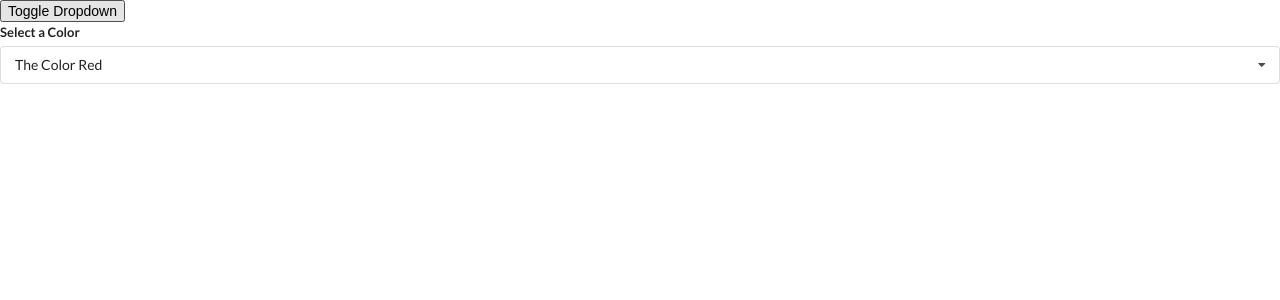
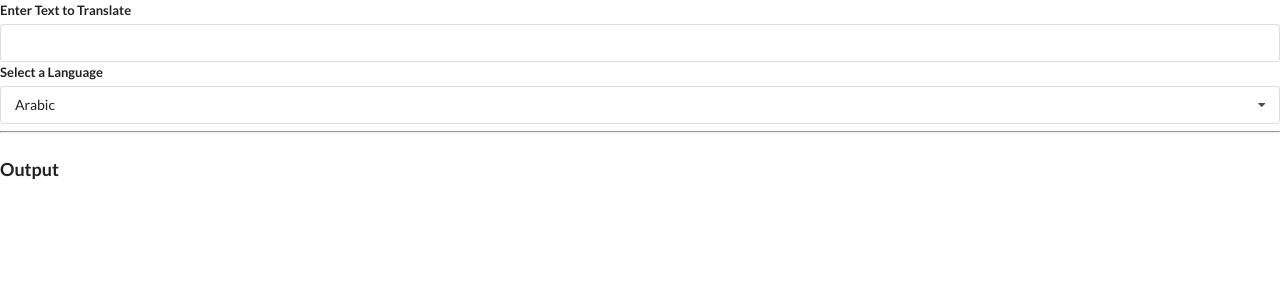
Before and after one commit to joji-harada/widgets, a React (Create React App) app: page / in a window 1280 px wide. Shown: the top 300 px of the page. Built offline with nearby package versions, Linux system fonts and the light colour scheme.

Commit message:
scaffolding translate component

```diff
--- a/src/App.js
+++ b/src/App.js
@@ -2,6 +2,7 @@
 import Accordion from './components/Accordion';
 import Search from './components/Search';
 import Dropdown from './components/Dropdown';
+import Translate from './components/Translate';
 
 
 const items = [
@@ -35,21 +36,11 @@
 ]
 
 export default () => {
-    const [selected, setSelected] = useState(options[0]);
-    const [showDropdown, setShowDropDown] = useState(true);
-
     return (
         <div>
             {/* <Accordion items={items}/> */}
             {/* <Search /> */}
-            <button onClick={() => setShowDropDown(!showDropdown)}>Toggle Dropdown</button>
-            {showDropdown ? (
-                <Dropdown
-                    options={options}
-                    onSelectedChange={setSelected}
-                    selected={selected}
-                />
-            ) : null}
+            <Translate />
         </div>
     );
 };
--- /dev/null
+++ b/src/components/Convert.js
@@ -0,0 +1,14 @@
+import React, { useState, useEffect } from 'react';
+
+const Convert = ({language, text}) => {
+    useEffect(() => {
+        console.log("new language or text");
+    }, [language, text]);
+    return (
+        <div>
+
+        </div>
+    );
+};
+
+export default Convert;
--- a/src/components/Dropdown.js
+++ b/src/components/Dropdown.js
@@ -1,6 +1,6 @@
 import React, { useState, useEffect, useRef } from 'react';
 
-const Dropdown = ({ options, selected, onSelectedChange }) => {
+const Dropdown = ({ label, options, selected, onSelectedChange }) => {
     const [open, setOpen] = useState(false);
     const ref = useRef();
 
@@ -37,7 +37,7 @@
     return (
         <div ref={ref} className="ui form">
             <div className="field">
-                <label className="label">Select a Color</label>
+                <label className="label">{label}</label>
                 <div
                     onClick={() => setOpen(!open)}
                     className={`ui selection dropdown ${open ? 'visible active' : ''}`}
--- /dev/null
+++ b/src/components/Translate.js
@@ -0,0 +1,74 @@
+import React, { useRef, useState } from 'react';
+import Dropdown from './Dropdown';
+import Convert from './Convert';
+
+//due to translate api being a paid for service
+//this component will only run on localhost:3000
+
+const options = [
+    {
+        label: 'Arabic',
+        value: 'ar'
+    },
+    {
+        label: 'Armenian',
+        value: 'hy'
+    },
+    {
+        label: 'Hawaiian',
+        value: 'haw'
+    },
+    {
+        label: 'Hindi',
+        value: 'hi'
+    },
+    {
+        label: 'Italian',
+        value: 'it'
+    },
+    {
+        label: 'Japanese',
+        value: 'ja'
+    },
+    {
+        label: 'Korean',
+        value: 'ko'
+    },
+    {
+        label: 'Spanish',
+        value: 'es'
+    }
+];
+
+const Translate = () => {
+    const [language, setLanguage] = useState(options[0]);
+    const [text, setText] = useState('');
+
+    return (
+        <div>
+            <div className="ui form">
+                <div className="field">
+                    <label>Enter Text to Translate</label>
+                    <input
+                        value={text}
+                        onChange={(e) => setText(e.target.value)}
+                    />
+                </div>
+            </div>
+            <Dropdown
+                label="Select a Language"
+                options={options}
+                selected={language}
+                onSelectedChange={setLanguage}
+            />
+            <hr/>
+            <h3 className="ui header">Output</h3>
+            <Convert
+                text={text}
+                language={language}
+            />
+        </div>
+    )
+};
+
+export default Translate;
```
